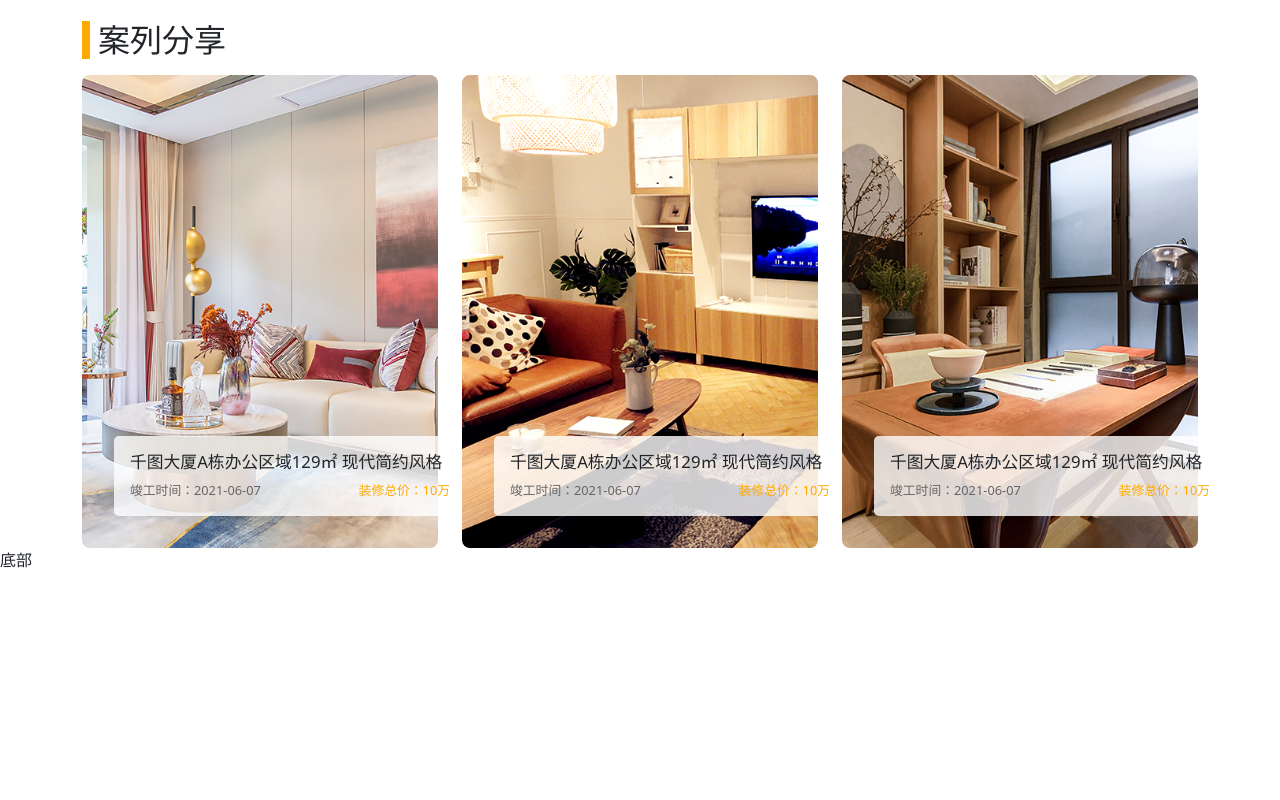
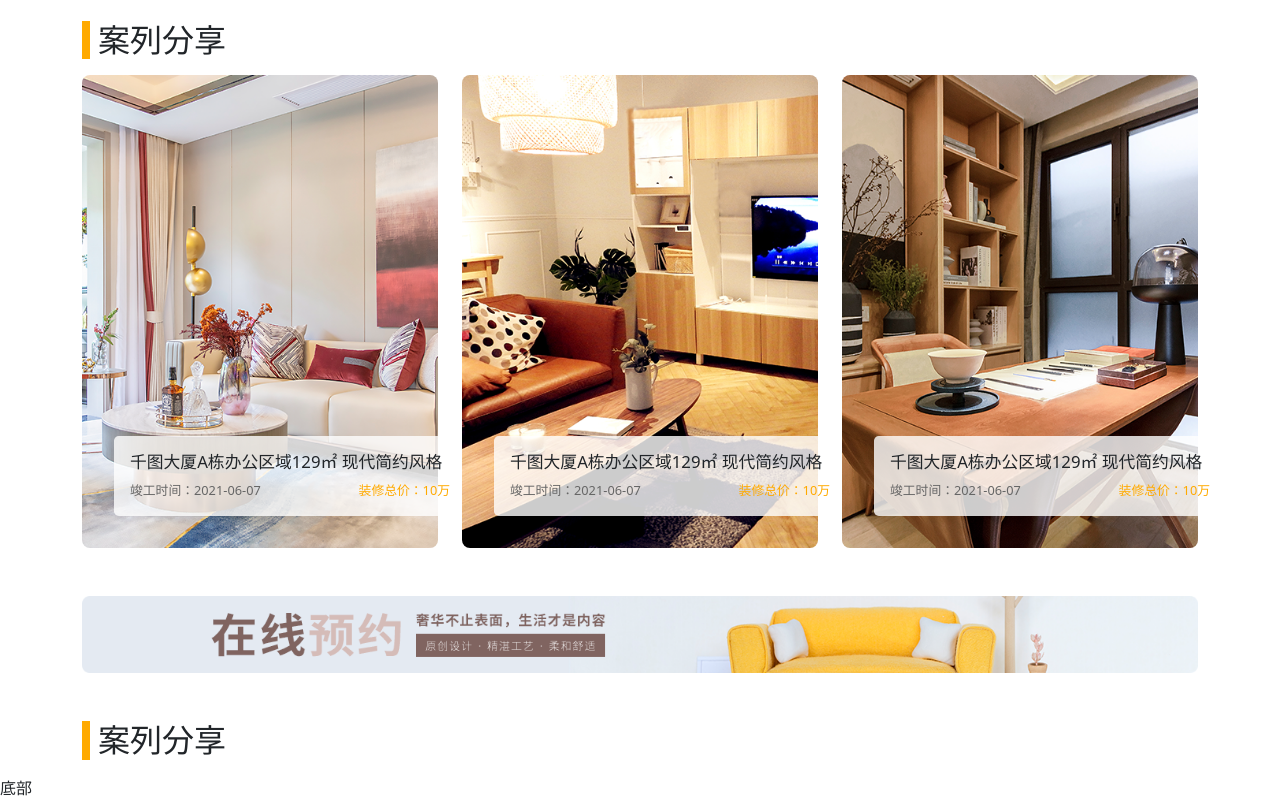
Before and after one commit to zyt999/decoration, a plain HTML site: page index.html in a window 1280 px wide. Shown: the part 814-1614 px from the top of the page. Before the commit the page ends 1386 px from the top, so only its background shows below. Drawn offline with Linux system fonts and the light colour scheme.

Commit message:
完成在线预约模块

```diff
--- a/css/style.less
+++ b/css/style.less
@@ -130,3 +130,9 @@ header{
         }
     }
 }
+.online{
+    margin-top: 3rem;
+    img{
+        width: 100%;
+    }
+}
--- a/index.html
+++ b/index.html
@@ -146,6 +146,15 @@
                     </div>
                 </div>
             </div>
+            <!-- 在线预约 -->
+            <div class="online"><a href="#"><img src="./images/online.png"/></a></div>
+            <!-- 明星设计 -->
+            <div class="star">
+                <div class="title">
+                    <h2>案列分享</h2>
+                </div>
+
+            </div>
         </div>
 
 
```
Also changed, not shown: css/style.css, images/online.png (added). Lines whose indentation alone changed are shown as unchanged.
